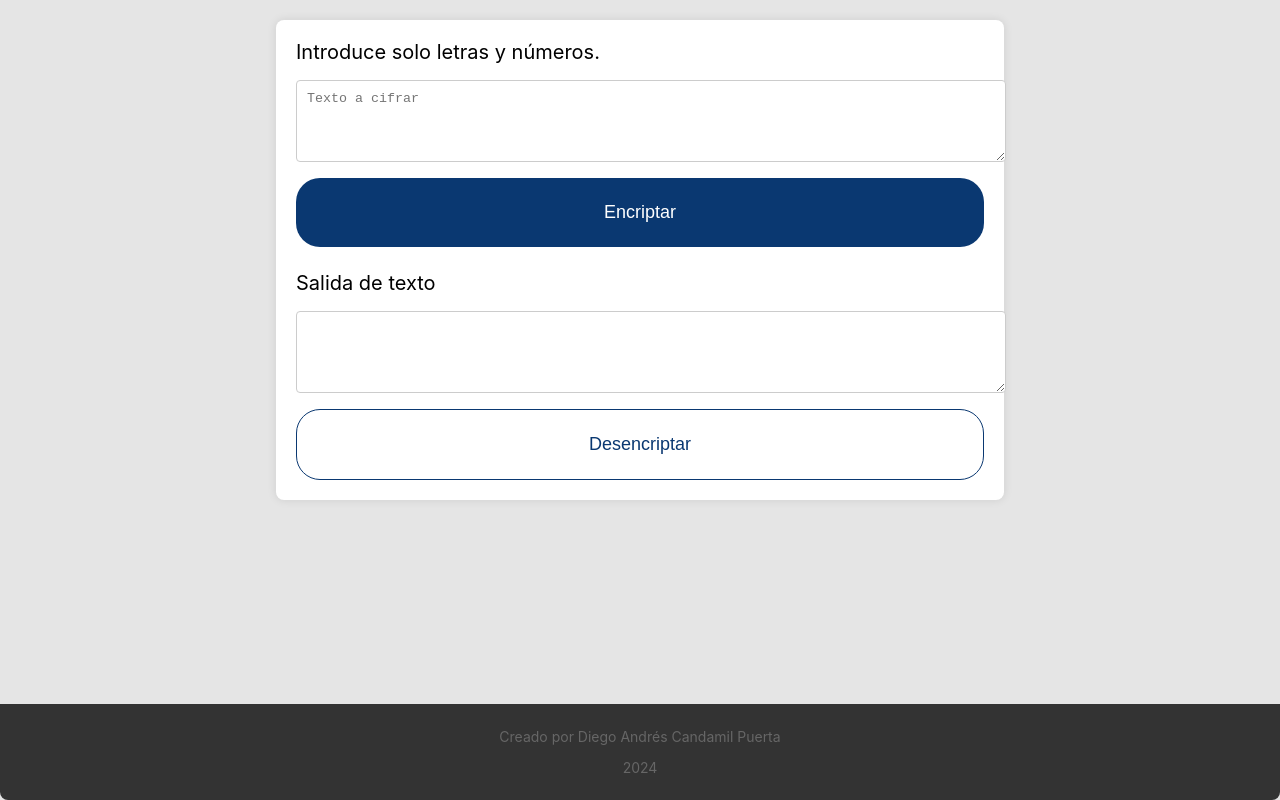
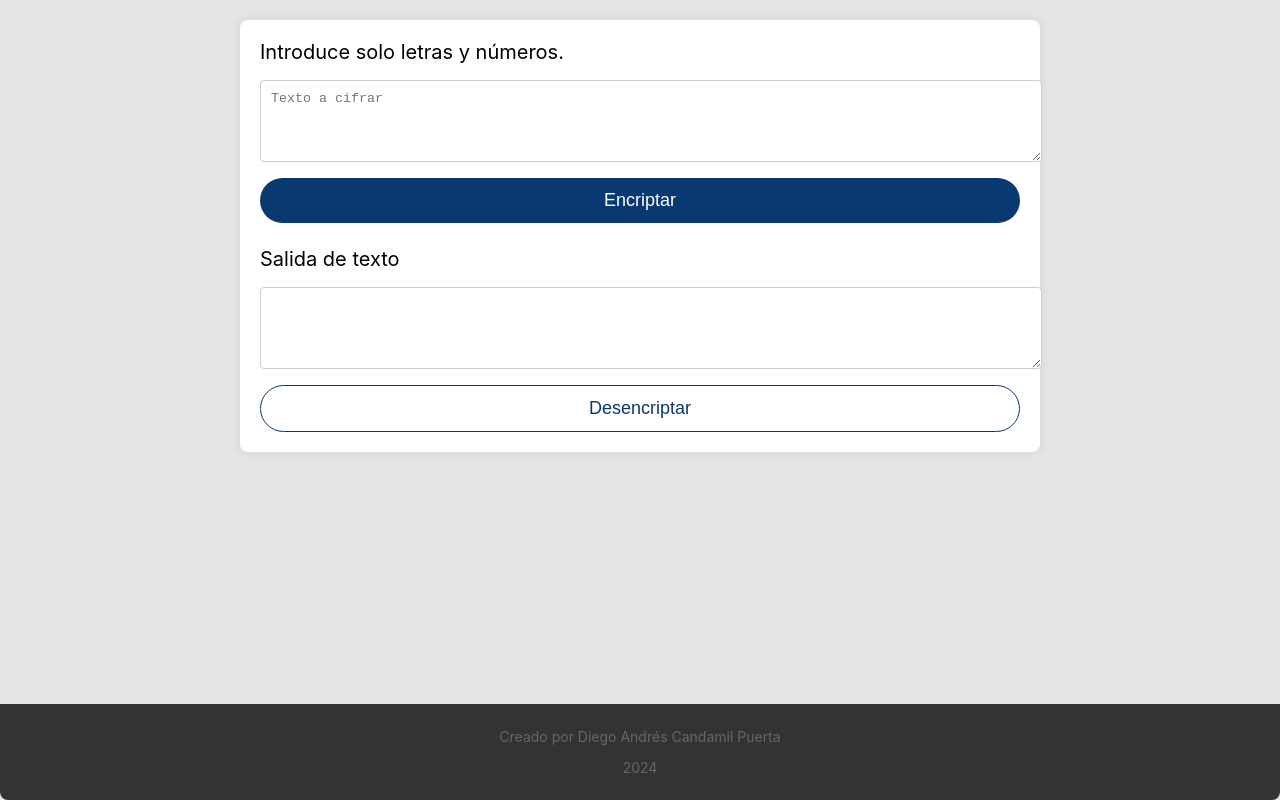
Before and after one commit to diegoandres2143/cifradordetexto, a plain HTML site: page index.html in a window 1280 px wide. Drawn offline with Linux system fonts and the light colour scheme.

Commit message:
Update styles.css

```diff
--- a/styles.css
+++ b/styles.css
@@ -5,10 +5,10 @@ body {
     flex-direction: column;
     align-items: center;
     justify-content: flex-start;
-    height: 100vh;
+    min-height: 100vh;
     margin: 0;
     padding: 0;
-    font-size: 20px; /* Aumenta el tamaño del texto base */
+    font-size: 20px;
 }
 
 .header {
@@ -21,7 +21,8 @@ body {
 }
 
 .container {
-    width: 688px;
+    width: 100%;
+    max-width: 800px;
     display: flex;
     flex-direction: column;
     align-items: center;
@@ -30,7 +31,8 @@ body {
     padding: 20px;
     border-radius: 8px;
     box-shadow: 0 0 10px rgba(0, 0, 0, 0.1);
-    margin-top: 20px; /* Espacio entre el header y el contenido */
+    margin-top: 20px;
+    box-sizing: border-box;
 }
 
 .input-output {
@@ -41,7 +43,7 @@ body {
 }
 
 .input-box, .output-box {
-    width: 100%; /* O ajusta según tus necesidades */
+    width: 100%;
     display: flex;
     flex-direction: column;
     gap: 16px;
@@ -60,9 +62,9 @@ textarea {
     align-items: center;
     justify-content: center;
     gap: 8px;
-    padding: 24px;
+    padding: 12px 24px;
     border-radius: 24px;
-    font-size: 18px; /* Aumenta el tamaño de los botones */
+    font-size: 18px;
     text-align: center;
     line-height: normal;
     font-weight: 400;
@@ -81,6 +83,12 @@ textarea {
     color: rgba(10, 56, 113, 1);
 }
 
+.button.copiar {
+    background-color: rgba(10, 56, 113, 1);
+    color: rgba(255, 255, 255, 1);
+    border: none;
+}
+
 footer {
     text-align: center;
     margin-top: auto; /* Coloca el footer al final */
```
